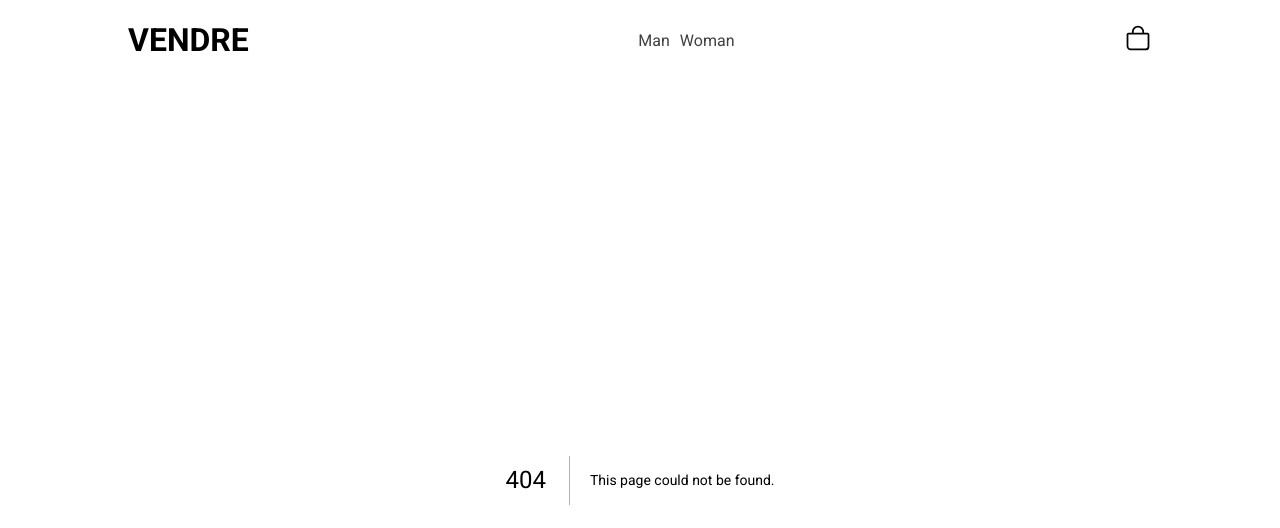
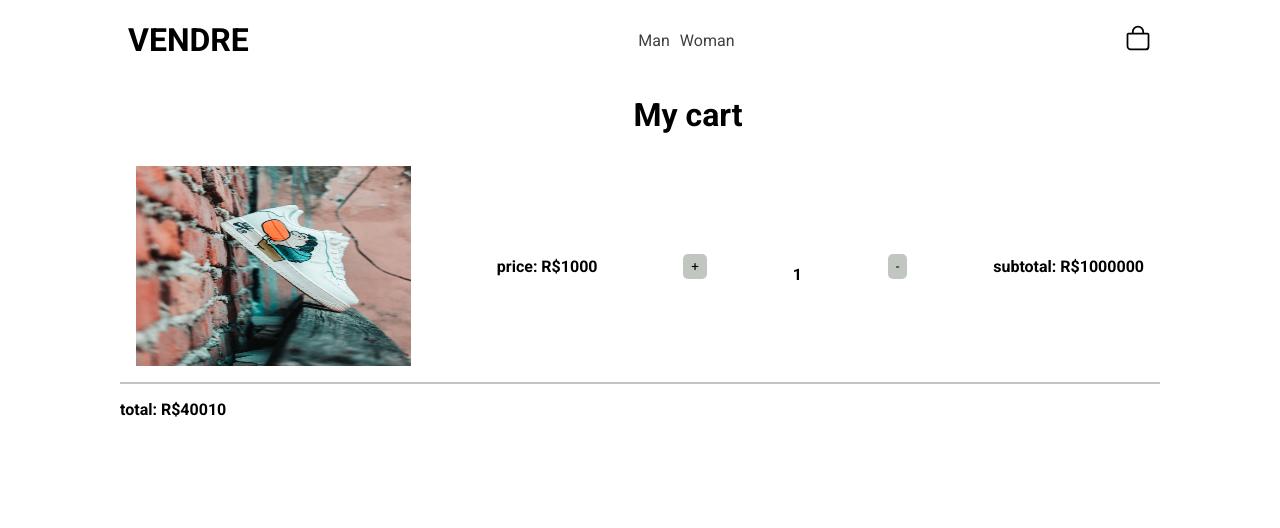
Before and after one commit to Tacianojr07/e-commerce, a Next.js app: page /cart in a window 1280 px wide. Before the commit this address had no page. Shown: the top 528 px of the page. Built offline with nearby package versions, Linux system fonts and the light colour scheme.

Commit message:
:sparkles: feat: creating page cart

```diff
--- /dev/null
+++ b/src/app/cart/page.tsx
@@ -0,0 +1,29 @@
+"use client";
+import React from "react";
+import { StyledMain } from "./style";
+import Image from "next/image";
+import shoesman from "../../assets/pexels-aman-jakhar-2048548.jpg";
+import { StyledItemsCart } from "./style";
+
+function Cart() {
+  return (
+    <StyledMain>
+      <h1>My cart</h1>
+      <section>
+        <StyledItemsCart>
+          <Image src={shoesman} alt="shoes" />
+          <strong>price: R$1000</strong>
+
+          <button>+</button>
+          <p>1</p>
+          <button>-</button>
+
+          <strong>subtotal: R$1000000</strong>
+        </StyledItemsCart>
+        <p>total: R$40010</p>
+      </section>
+    </StyledMain>
+  );
+}
+
+export default Cart;
--- /dev/null
+++ b/src/app/cart/style.ts
@@ -0,0 +1,37 @@
+import styled from "styled-components";
+export const StyledMain = styled.main`
+  width: 100%;
+  display: flex;
+  justify-content: center;
+  flex-direction: column;
+  padding: 1rem 7.5rem;
+
+  h1 {
+    text-align: center;
+    margin-left: 6rem;
+    margin-bottom: 1rem;
+  }
+  p {
+    margin-top: 1rem;
+    font-weight: 700;
+  }
+
+  img {
+    width: 100%;
+    max-width: 275px;
+    height: 200px;
+  }
+  button {
+    cursor: pointer;
+    background: #4545;
+    padding: 5px 8px;
+    border-radius: 5px;
+  }
+`;
+export const StyledItemsCart = styled.div`
+  display: flex;
+  align-items: center;
+  justify-content: space-between;
+  padding: 1rem;
+  border-bottom: 2px solid #4545;
+`;
```
